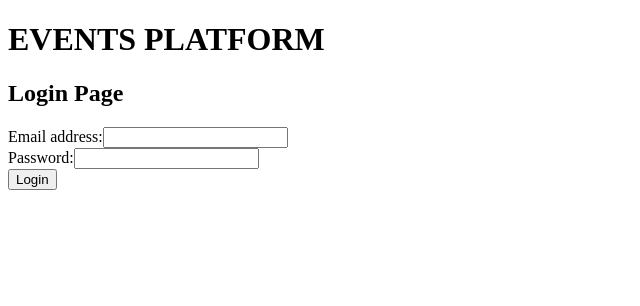
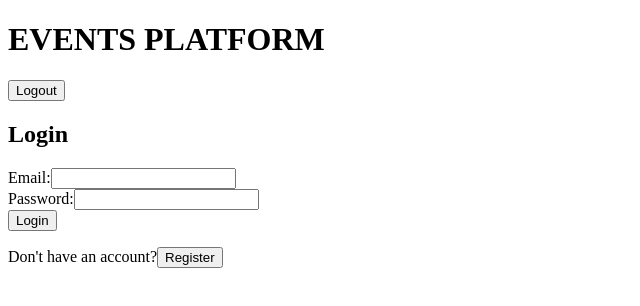
Before and after one commit to DavidTaylor21/Events-platform, a React (Vite) app in the folder frontend/: page /login in a window 1280 px wide. Shown: the top 306 px of the page, without its empty margins (0-640 px from the left). Built offline with nearby package versions, Linux system fonts and the light colour scheme.

Commit message:
register added

```diff
--- a/frontend/api.js
+++ b/frontend/api.js
@@ -4,21 +4,24 @@ const api = axios.create({
   baseURL: "https://be-events-platform.onrender.com/api/",
 });
 export const getAllEvents = () => {
-    return api.get(`events`).then((response) => {
-        return response.data.events;
-      });
-}
+  return api.get(`events`).then((response) => {
+    return response.data.events;
+  });
+};
 export const getEventById = (eventId) => {
-  return api.get(`events/${eventId}`).then((response)=>{
-    return response.data.event
+  return api.get(`events/${eventId}`).then((response) => {
+    return response.data.event;
+  });
+};
+export const userLogin = (email, password) => {
+  const loginDetails = { email, password };
+  return api.post("users/login", loginDetails).then((userData) => {
+    return userData.data.user;
+  });
+};
+export const userRegister = (name, email, password) => {
+  const userDetails = { name, email, staff: false, password };
+  return api.post("users/register", userDetails).then((userData) => {
+    return userData.data.user;
   })
-}
-export const userLogin = (email, password) => {
-  console.log("api call", "email: " + email, "password: "+ password)
-  const loginDetails = {email, password}
-  console.log(loginDetails)
-  return api.post('users/login', loginDetails).then((userData)=>{
-    console.log(userData)
-    return userData.data.user
-  })
-}
+};
--- a/frontend/src/App.jsx
+++ b/frontend/src/App.jsx
@@ -1,15 +1,39 @@
-import { BrowserRouter as Router, Routes, Route } from "react-router-dom";
+import {
+  Routes,
+  Route,
+  Navigate,
+} from "react-router-dom";
 import { EventsList } from "./components/EventsList";
 import { SingleEvent } from "./components/SingleEvent";
 import { LoginPage } from "./components/LoginPage";
+import { UserContext } from "./components/UserContext";
+import { useContext } from "react";
 
 function App() {
+  const { logout } = useContext(UserContext);
+
+  const ProtectedRoute = ({ element }) => {
+    return localStorage.getItem("eventsPlatformUser") ? (
+      element
+    ) : (
+      <Navigate to="/login" />
+    );
+  };
+
   return (
     <>
       <h1>EVENTS PLATFORM</h1>
+      <button onClick={logout}>Logout</button>
       <Routes>
-        <Route path="/" element={<EventsList />} />
-        <Route path="/events/:event_id" element={<SingleEvent />} />
+        <Route
+          path="/events"
+          element={<ProtectedRoute element={<EventsList />} />}
+        />
+        <Route
+          path="/events/:event_id"
+          element={<ProtectedRoute element={<SingleEvent />} />}
+        />
+
         <Route path="/login" element={<LoginPage />} />
       </Routes>
     </>
--- a/frontend/src/components/LoginPage.jsx
+++ b/frontend/src/components/LoginPage.jsx
@@ -1,32 +1,75 @@
 import React, { useState, useContext } from "react";
 import { UserContext } from "./UserContext";
-import { userLogin } from "../../api";
+import { userLogin, userRegister } from "../../api";
+import { Navigate } from "react-router-dom";
 
 export const LoginPage = () => {
+  const [isLogin, setIsLogin] = useState(true);
   const [email, setEmail] = useState("");
   const [password, setPassword] = useState("");
+  const [name, setName] = useState("");
   const [error, setError] = useState("");
-  const { loggedInUser, setLoggedInUser } = useContext(UserContext);
+  const [isLoggingIn, setIsLoggingIn] = useState(false);
+  const [redirect, setRedirect] = useState(false);
+  const { setLoggedInUser } = useContext(UserContext);
 
   const handleLogin = (e) => {
     e.preventDefault();
-    return userLogin(email, password).then((userData) => {
-      setLoggedInUser(userData);
-    }).catch((err) => {
-      console.log(err)
-      setError(err.msg || "An error occurred during login.");
-    });
+    setIsLoggingIn(true);
+    userLogin(email, password)
+      .then((userData) => {
+        setLoggedInUser(userData);
+        localStorage.setItem("eventsPlatformUser", JSON.stringify(userData));
+        setIsLoggingIn(false);
+        setRedirect(true);
+      })
+      .catch((err) => {
+        setIsLoggingIn(false);
+        setError(err.msg || "An error occurred during login.");
+      });
   };
+
+  const handleRegister = (e) => {
+    e.preventDefault();
+    setIsLoggingIn(true);
+    userRegister(name, email, password)
+      .then((userData) => {
+        setLoggedInUser(userData);
+        localStorage.setItem("eventsPlatformUser", JSON.stringify(userData));
+        setIsLoggingIn(false);
+        setRedirect(true);
+      })
+      .catch((err) => {
+        console.log(err)
+        setIsLoggingIn(false);
+        setError(err.msg || "An error occurred during registration.");
+      });
+  };
+
+  if (redirect) {
+    return <Navigate to="/events" />;
+  }
 
   return (
     <div>
-      <h2>Login Page</h2>
-      <p>{loggedInUser ? loggedInUser.name : "Not logged in"}</p>
-      <form onSubmit={handleLogin}>
+      <h2>{isLogin ? "Login" : "Register"}</h2>
+      <form onSubmit={isLogin ? handleLogin : handleRegister}>
+        {!isLogin && (
+          <div>
+            <label htmlFor="name">Name:</label>
+            <input
+              type="text"
+              id="name"
+              value={name}
+              onChange={(e) => setName(e.target.value)}
+              required
+            />
+          </div>
+        )}
         <div>
-          <label htmlFor="email">Email address:</label>
+          <label htmlFor="email">Email:</label>
           <input
-            type="text"
+            type="email"
             id="email"
             value={email}
             onChange={(e) => setEmail(e.target.value)}
@@ -43,9 +86,17 @@ export const LoginPage = () => {
             required
           />
         </div>
-        {error && <p>{error}</p>}
-        <button type="submit">Login</button>
+        {error && <p style={{ color: "red" }}>{error}</p>}
+        <button type="submit" disabled={isLoggingIn}>
+          {isLoggingIn ? "Processing..." : isLogin ? "Login" : "Register"}
+        </button>
       </form>
+      <p>
+        {isLogin ? "Don't have an account?" : "Already have an account?"}
+        <button onClick={() => setIsLogin(!isLogin)}>
+          {isLogin ? "Register" : "Login"}
+        </button>
+      </p>
     </div>
   );
 };
--- a/frontend/src/components/UserContext.jsx
+++ b/frontend/src/components/UserContext.jsx
@@ -1,10 +1,31 @@
-import {createContext, useState} from 'react'
+import React, { createContext, useState, useEffect } from "react";
 
-export const UserContext = createContext()
+export const UserContext = createContext();
 
-export const UserProvider = ({children}) => {
-    const [loggedInUser, setLoggedInUser] = useState({})
-    return <UserContext.Provider value={{loggedInUser, setLoggedInUser}}>
-        {children}
+export const UserProvider = ({ children }) => {
+  const [loggedInUser, setLoggedInUser] = useState(null);
+
+  useEffect(() => {
+    const storedUser = JSON.parse(localStorage.getItem("eventsPlatformUser"));
+    if (storedUser) {
+      setLoggedInUser(storedUser);
+    }
+  }, []);
+
+  const login = (userData) => {
+    setLoggedInUser(userData);
+    localStorage.setItem("eventsPlatformUser", JSON.stringify(userData));
+  };
+
+  const logout = () => {
+    setLoggedInUser(null);
+    localStorage.removeItem("eventsPlatformUser");
+    console.log("user logged out")
+  };
+
+  return (
+    <UserContext.Provider value={{ loggedInUser, login, logout , setLoggedInUser }}>
+      {children}
     </UserContext.Provider>
-}
+  );
+};
```
